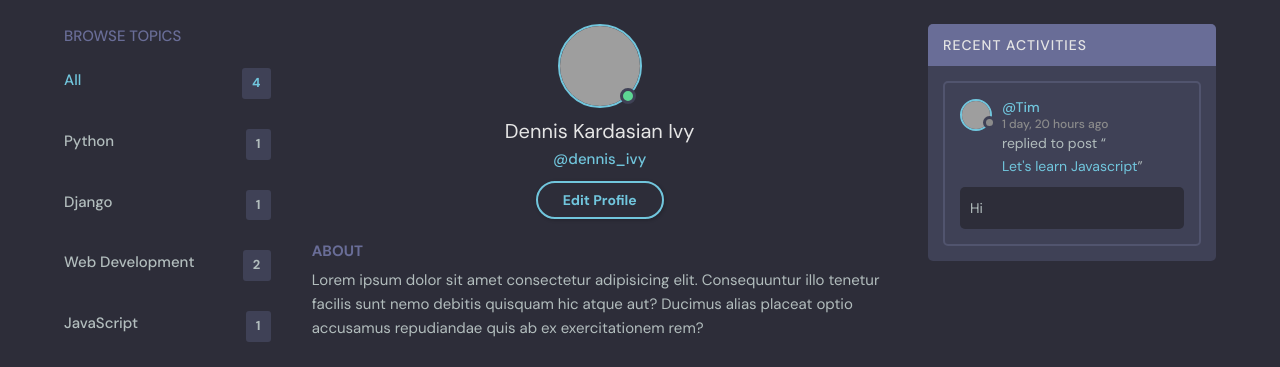
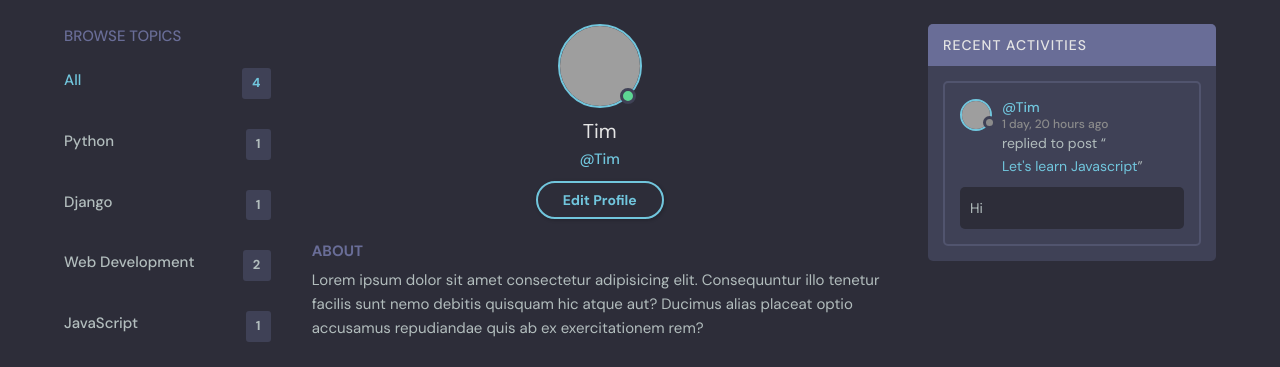
Before and after one commit to ooooo5h/20220227_django_7hour_course, a Django app: page /profile/2/ in a window 1280 px wide. Shown: the part 76-443 px from the top of the page. Run offline with Django 4.2, Linux system fonts and the light colour scheme; data comes from the database, SQL or seed files in the repository; grey boxes are pictures that could not be loaded.

Commit message:
프로필에 이름 적용

```diff
--- a/base/templates/base/profile.html
+++ b/base/templates/base/profile.html
@@ -19,8 +19,8 @@
             </div>
           </div>
           <div class="profile__info">
-            <h3>Dennis Kardasian Ivy</h3>
-            <p>@dennis_ivy</p>
+            <h3>{{user.username}}</h3>
+            <p>@{{user.username}}</p>
             <a href="edit-user.html" class="btn btn--main btn--pill">Edit Profile</a>
           </div>
           <div class="profile__about">
```
